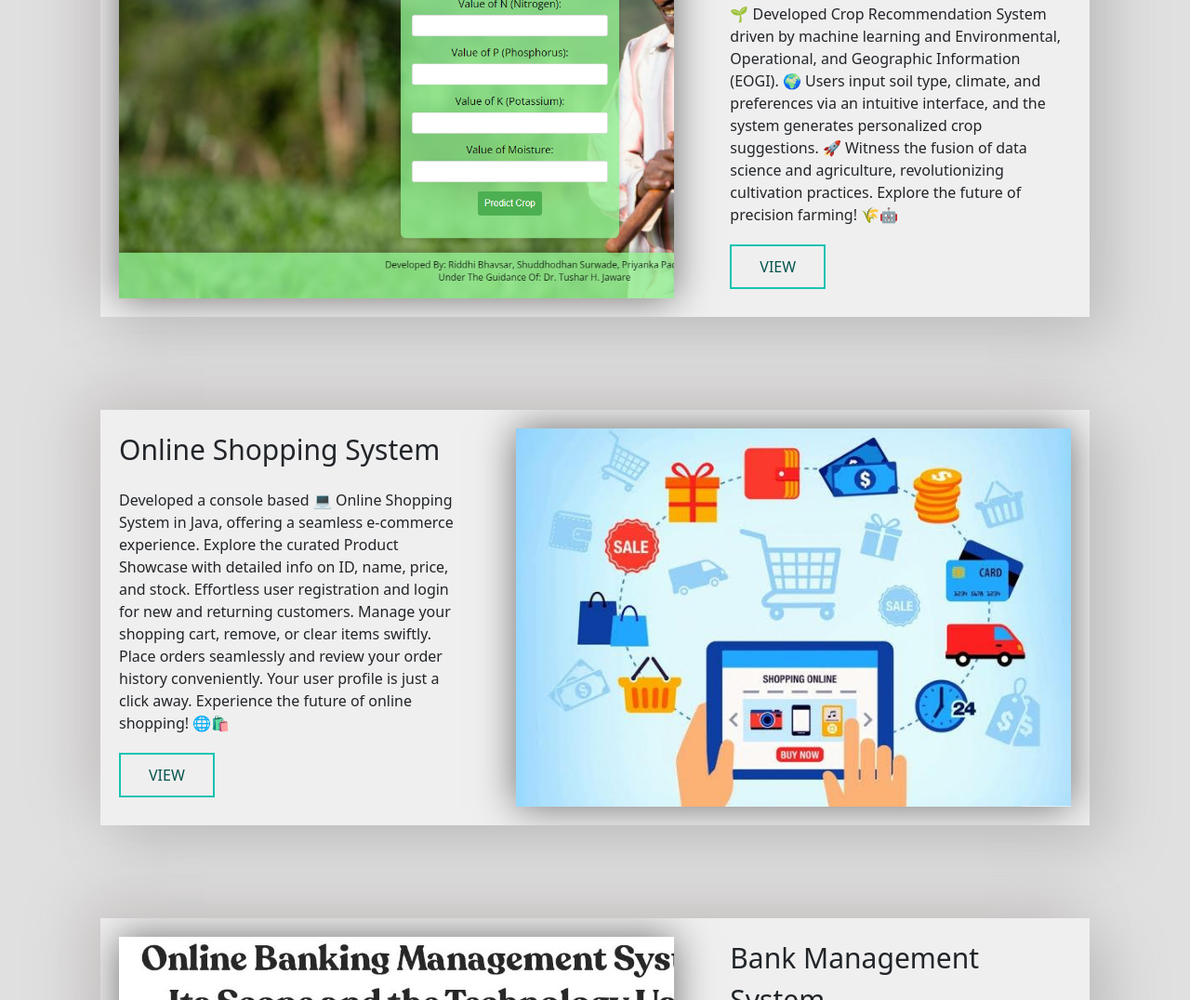
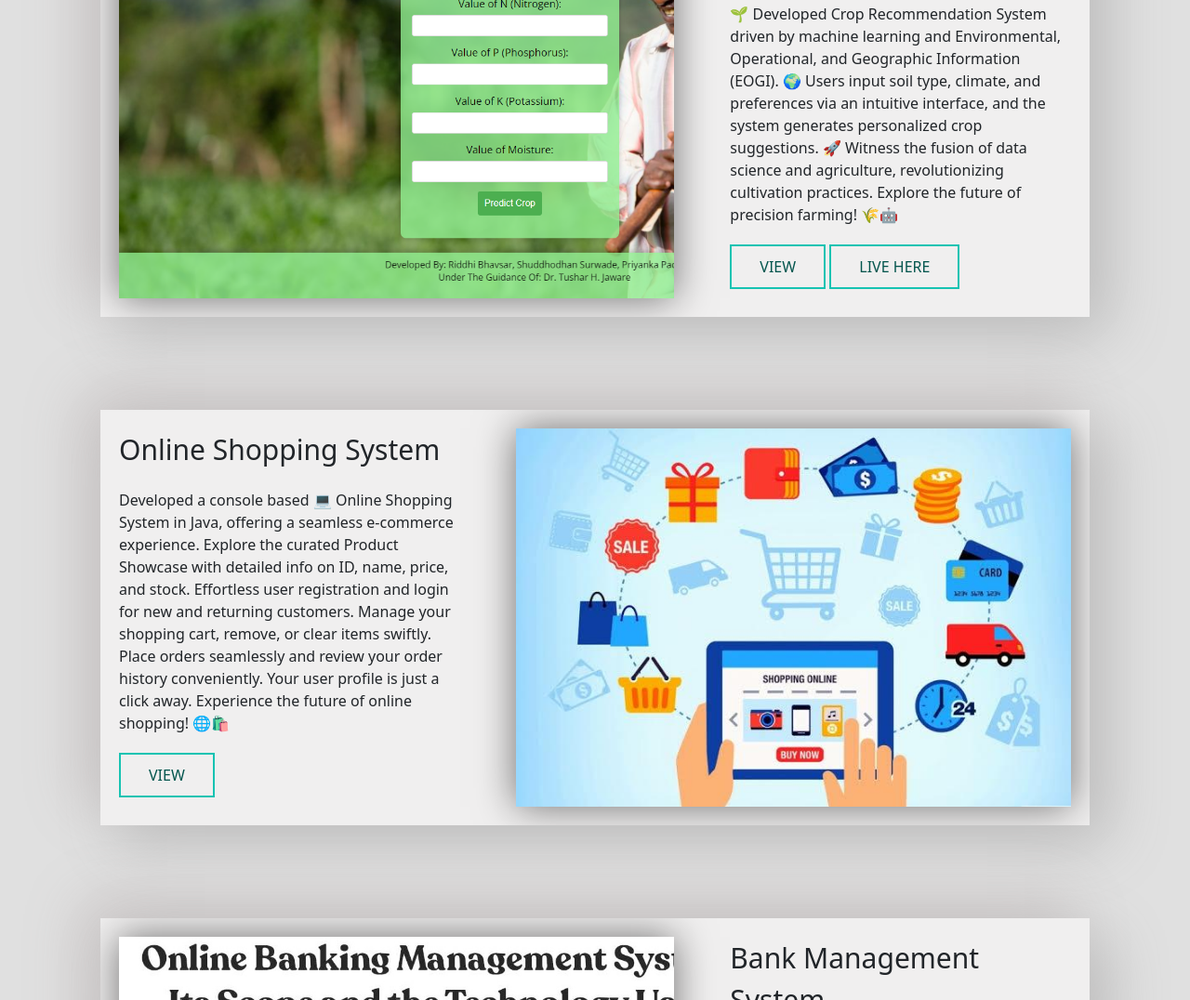
Before and after one commit to sidz111/siddhu.github.io, a plain HTML site: page index.html in a window 1280 px wide. Shown: the part 1494-2570 px from the top of the page at 93% size. Drawn offline with nearby package versions, Linux system fonts and the light colour scheme; no server answers.

Commit message:
Add Live Buttone of Crop recommendaton project

```diff
--- a/index.html
+++ b/index.html
@@ -112,6 +112,7 @@
                      </div>
                      <div class="project_demo">
                         <a href="https://github.com/sidz111/Crop_Recommendation_Model"><button class="project_link">View</button></a>
+                        <a href="https://ridz.pythonanywhere.com/"><button class="project_link">Live here</button></a>
                      </div>
                   </div>
                </div>
```
